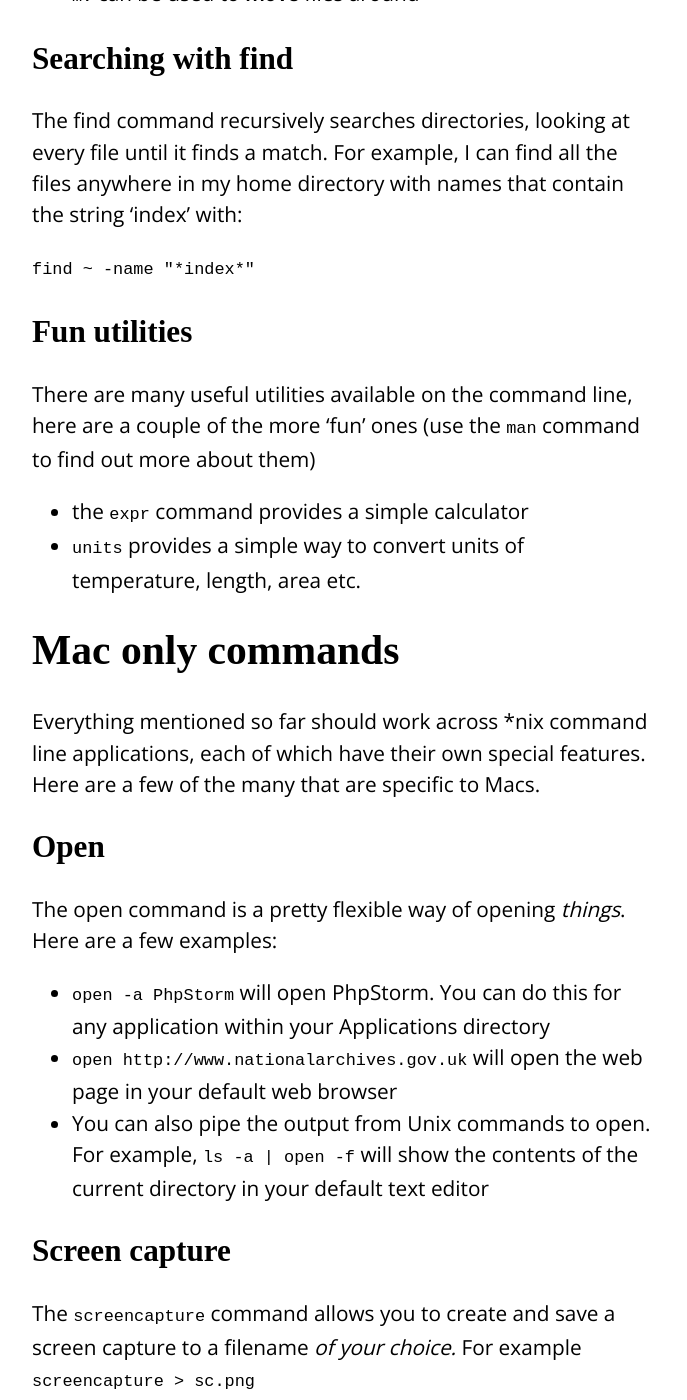
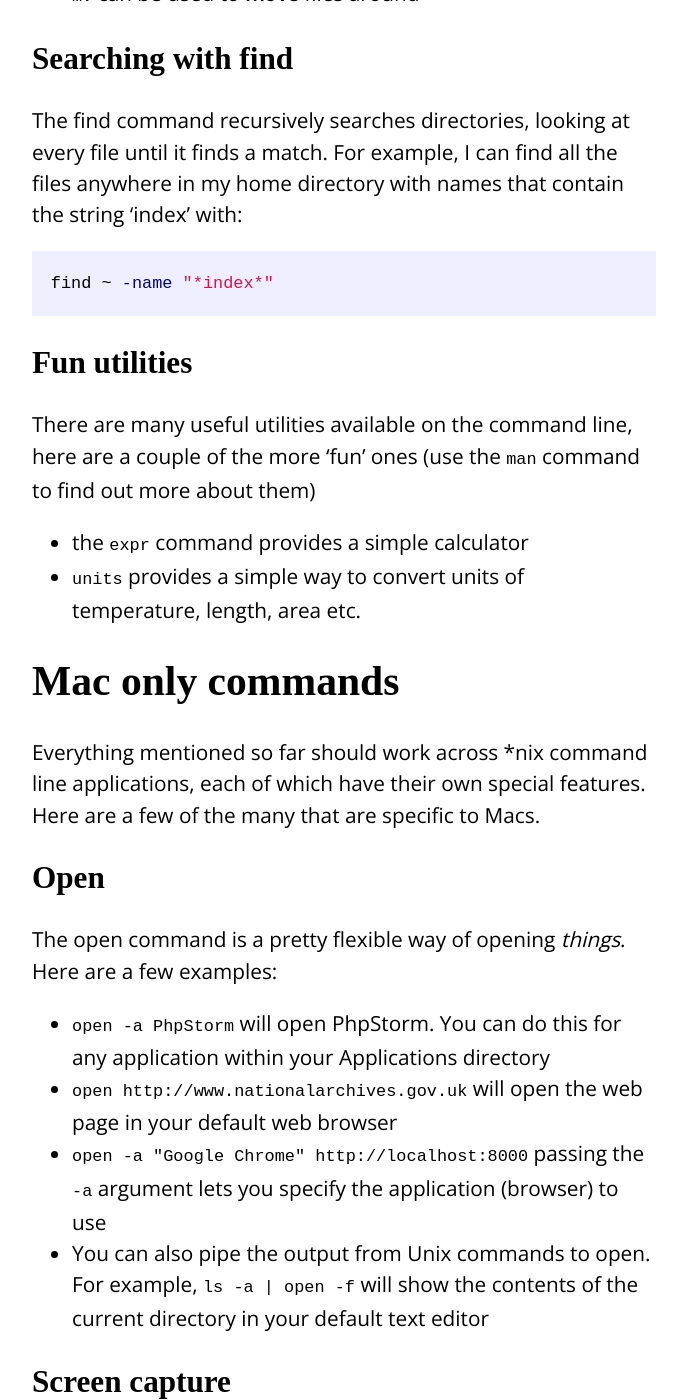
Before and after one commit to gtvj/gtvj.github.io, a Jekyll site: the page built from _posts/2016-10-23-mac-os-x-command-line-essentials.md, in a window 1280 px wide and 1400 px high, scrolled down 3308 px. Shown: the whole window, without its empty margins (296-983 px from the left). Built offline with Jekyll 4.4.1, drawn with Linux system fonts in a browser that asks for light colours; some web fonts are replaced.

Commit message:
Add new technique to command line essentials post

````diff
--- a/_posts/2016-10-23-mac-os-x-command-line-essentials.md
+++ b/_posts/2016-10-23-mac-os-x-command-line-essentials.md
@@ -59,7 +59,9 @@ I've just today been introduced to a really handy command line feature called `r
 
 The find command recursively searches directories, looking at every file until it finds a match. For example, I can find all the files anywhere in my home directory with names that contain the string 'index' with:
 
-`find ~ -name "*index*"`
+```bash
+find ~ -name "*index*"
+```
 
 ### Fun utilities
 
@@ -78,6 +80,7 @@ The open command is a pretty flexible way of opening _things_. Here are a few ex
 
   * `open -a PhpStorm` will open PhpStorm. You can do this for any application within your Applications directory
   * `open http://www.nationalarchives.gov.uk` will open the web page in your default web browser
+  * `open -a "Google Chrome" http://localhost:8000` passing the `-a` argument lets you specify the application (browser) to use
   * You can also pipe the output from Unix commands to open. For example, `ls -a | open -f` will show the contents of the current directory in your default text editor
 
 ### Screen capture
````
